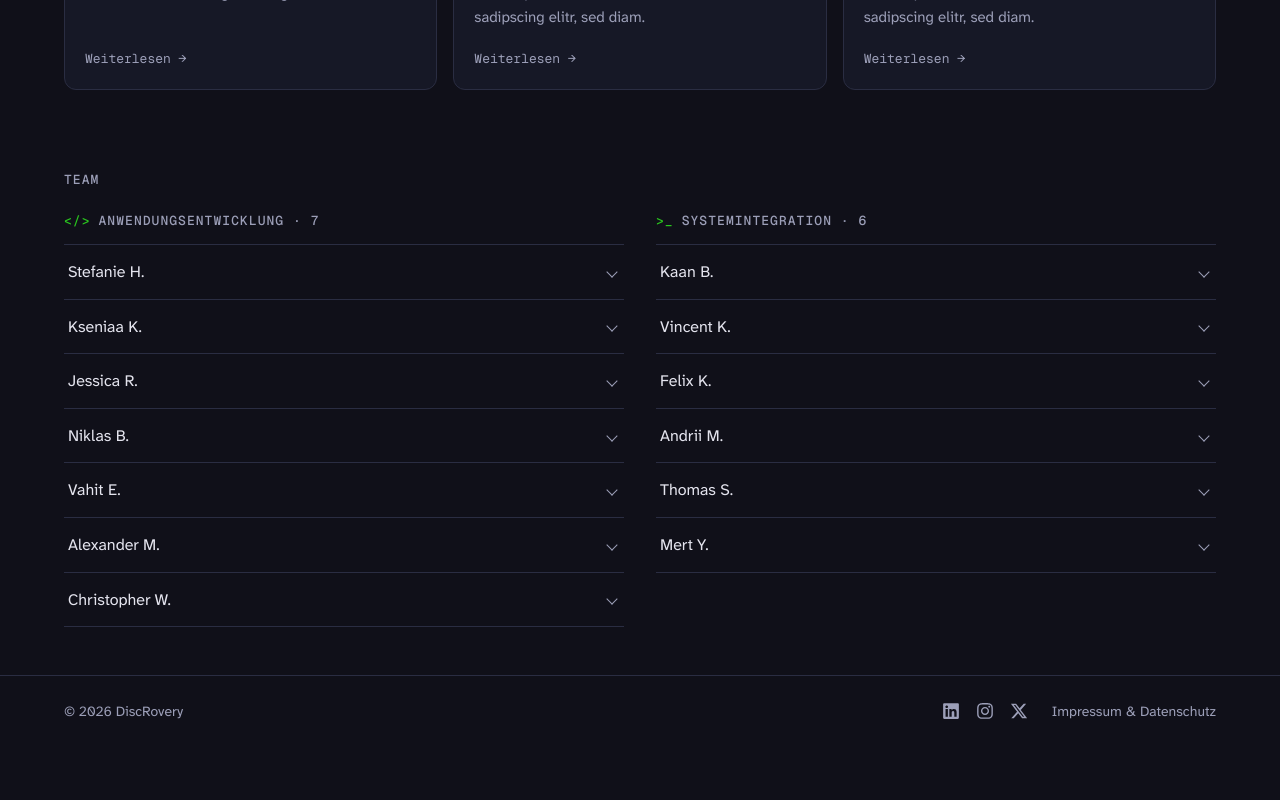
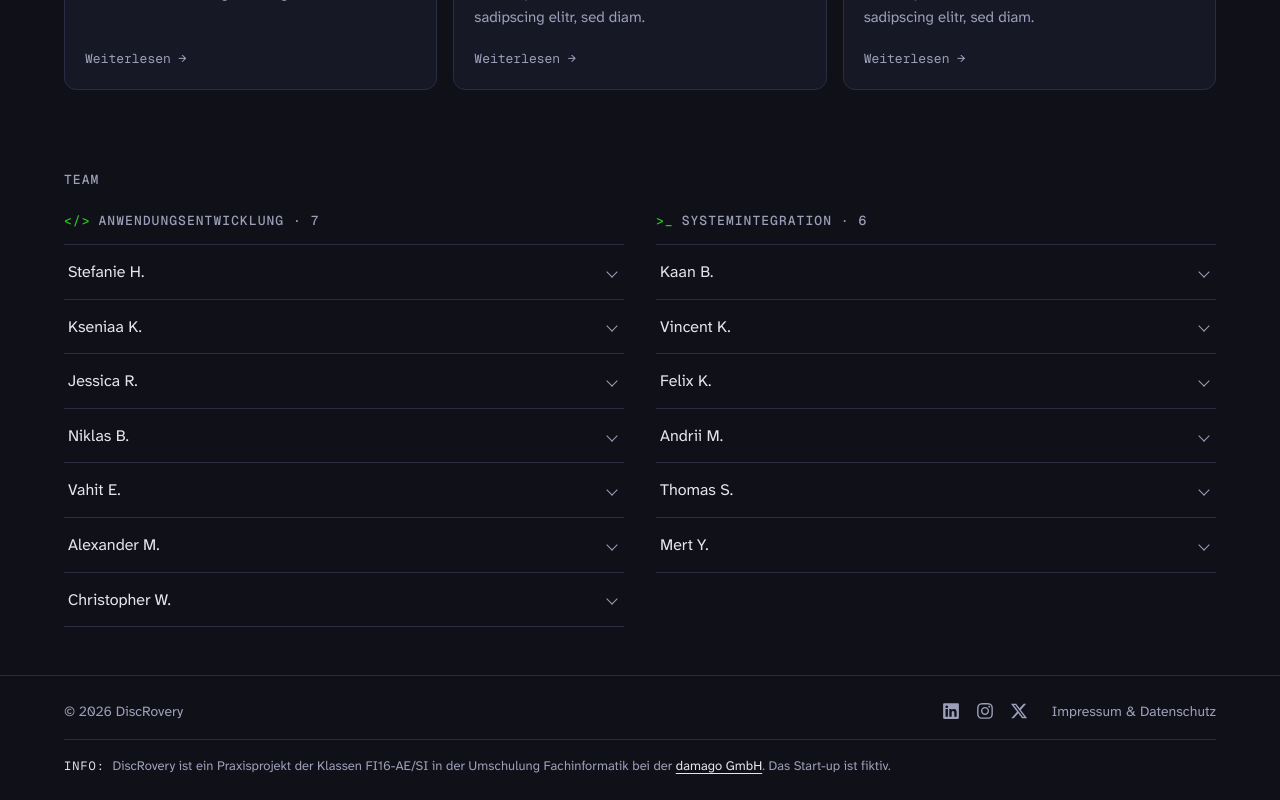
Before and after one commit to digiCoon/discRovery, a React (Vite) app: page / in a window 1280 px wide. Shown: the part 757-1557 px from the top of the page. Before the commit the page ends 1504 px from the top, so only its background shows below. Built offline with nearby package versions, Linux system fonts and the light colour scheme.

Commit message:
feat: add project disclaimer to footer

```diff
--- a/src/components/Footer.jsx
+++ b/src/components/Footer.jsx
@@ -7,7 +7,8 @@ export default function Footer() {
 
     return (
         <footer className="site-footer">
-            <div className="container site-footer__inner">
+            <div className="container site-footer__container">
+                <div className="site-footer__inner">
                     <p>© {year} DiscRovery</p>
 
                     <div className="site-footer__end">
@@ -18,6 +19,16 @@ export default function Footer() {
                         </nav>
                     </div>
                 </div>
+
+                <p className="site-footer__note">
+                    <span className="site-footer__label">Info:</span> DiscRovery ist ein Praxisprojekt der
+                    Klassen FI16-AE/SI in der Umschulung Fachinformatik bei der{' '}
+                    <a href="https://www.damago.de/de" target="_blank" rel="noopener noreferrer">
+                        damago GmbH
+                    </a>
+                    . Das Start-up ist fiktiv.
+                </p>
+            </div>
         </footer>
     )
 }
--- a/src/styles/Footer.css
+++ b/src/styles/Footer.css
@@ -2,6 +2,12 @@
     border-top: 1px solid var(--color-border);
     font-size: 0.875rem;
     color: var(--color-text-muted);
+}
+
+.site-footer__container {
+    display: grid;
+    gap: 1rem;
+    padding-block: 1.5rem;
 }
 
 .site-footer__inner {
@@ -10,7 +16,6 @@
     align-items: center;
     justify-content: space-between;
     gap: 1rem;
-    padding-block: 1.5rem;
 }
 
 .site-footer p {
@@ -37,3 +42,25 @@
 .footer-nav a:hover {
     color: var(--color-accent);
 }
+
+.site-footer .site-footer__note {
+    padding-top: 1rem;
+    border-top: 1px solid var(--color-border);
+    font-size: 0.8125rem;
+}
+
+/* Link inside the note: same colour as the text, underlined so it is recognisable */
+.site-footer__note a {
+    color: var(--color-text);
+    text-underline-offset: 0.2em;
+}
+
+/* Small mono label in front of the project note */
+.site-footer__label {
+    margin-right: 0.25rem;
+    font-family: var(--font-mono);
+    font-size: 0.75rem;
+    letter-spacing: 0.08em;
+    text-transform: uppercase;
+    color: var(--color-text);
+}
```
Also changed, not shown: 1 other file (tests, documents, lock files or other folders). Lines whose indentation alone changed are shown as unchanged.
